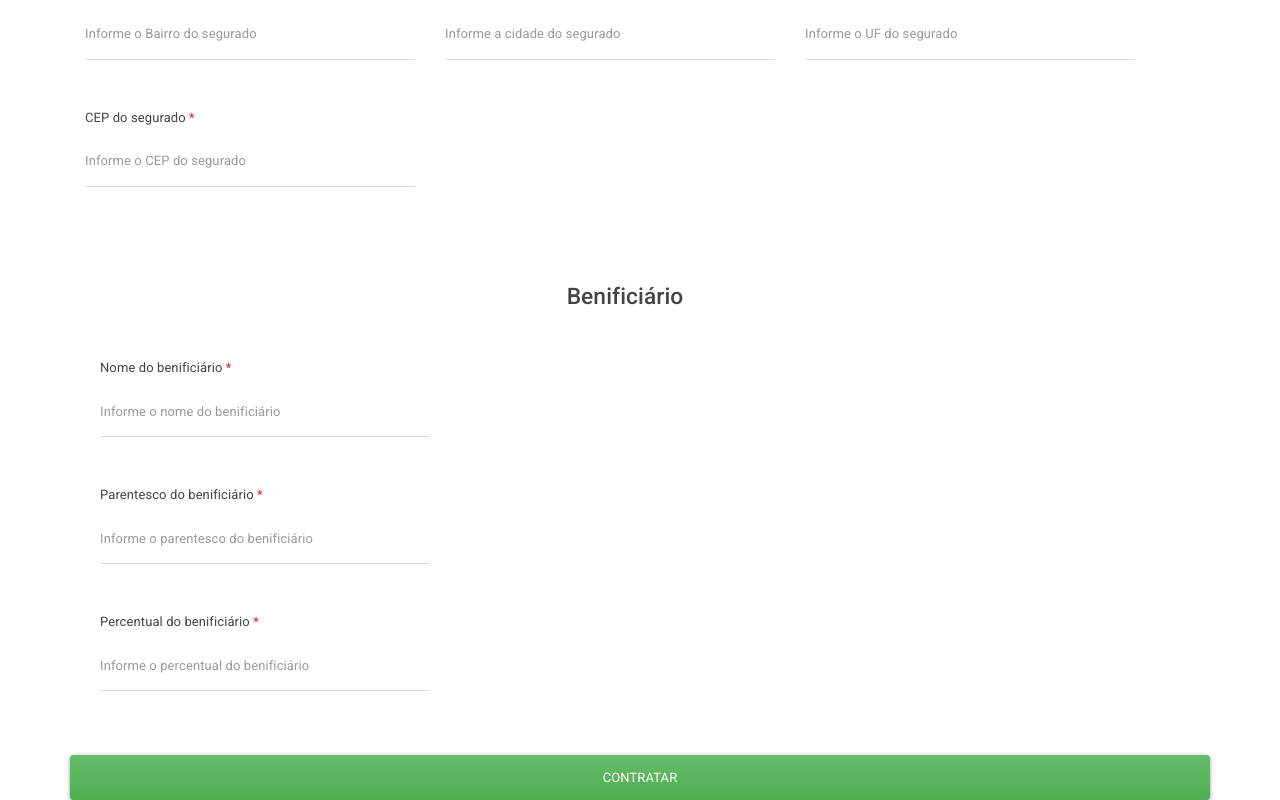
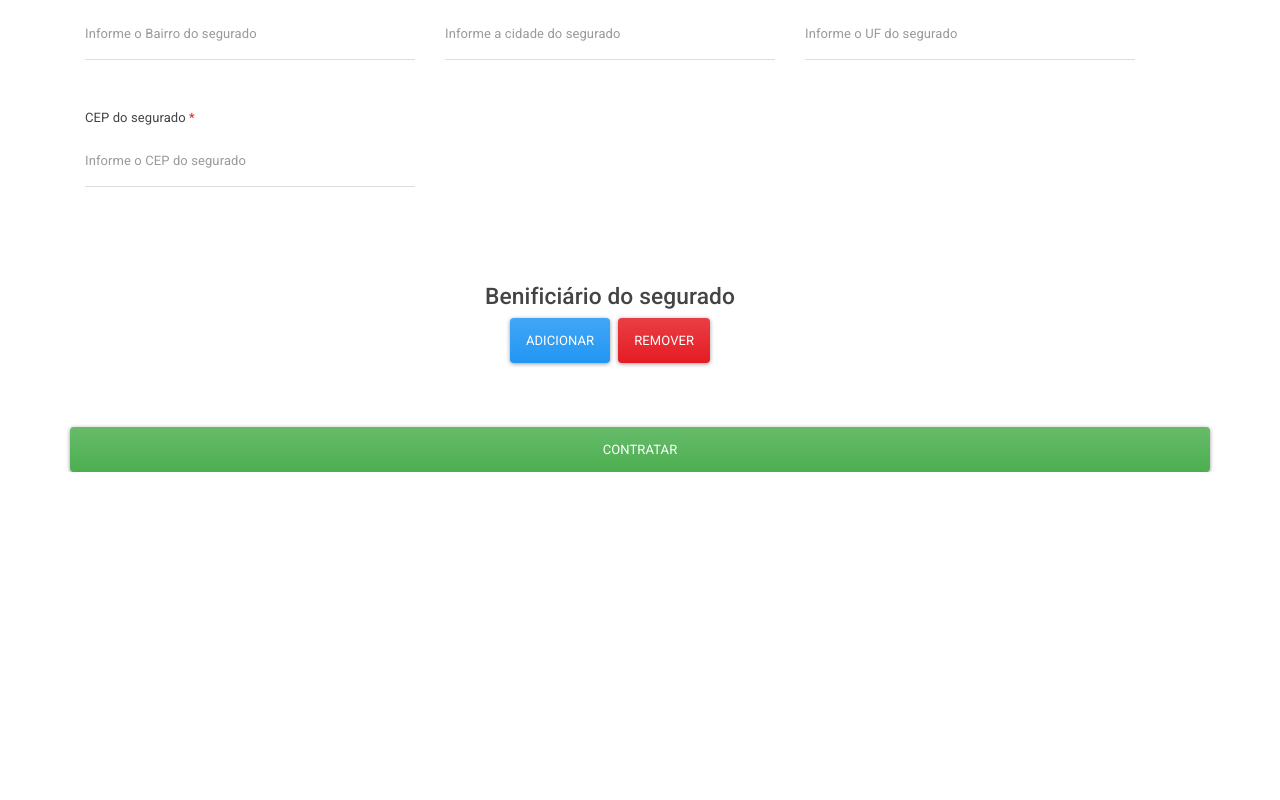
Before and after one commit to WemersonPD/lis-web-frontend-v2, an Angular app: page /seguro-individual-plano-form in a window 1280 px wide. Shown: the part 1759-2559 px from the top of the page. After the commit the page ends 2231 px from the top, so only its background shows below. Built offline with nearby package versions, Linux system fonts and the light colour scheme.

Commit message:
Add form beneficio segurado (sem validacao

```diff
--- a/src/app/seguro-individual-plano/seguro-individual-plano-form/seguro-individual-plano-form.component.html
+++ b/src/app/seguro-individual-plano/seguro-individual-plano-form/seguro-individual-plano-form.component.html
@@ -544,35 +544,66 @@
           ></app-mensagem-erro>
         </div>
       </div>
-      <div formGroupName="Beneficiarios" class="col-12">
-        <h3 class="text-center col-12 my-5">Benificiário</h3>
+      <div class="col-12 row">
+        <h3 class="mr-2 text-center col-12 mt-5">Benificiário do segurado</h3>
+        <div class="col-12 d-flex justify-content-center mb-5">
+          <button
+            (click)="addBeneficiario()"
+            type="button"
+            class="btn btn-primary mr-2"
+          >
+            Adicionar
+          </button>
+          <button
+            (click)="removerBeneficiario()"
+            type="button"
+            class="btn btn-danger"
+          >
+            Remover
+          </button>
+        </div>
+
+        <div
+          formArrayName="Beneficiarios"
+          *ngFor="
+            let beneficiario of seguroIndividualPlanoForm.get(
+              'Segurado.Beneficiarios'
+            ).value;
+            let i = index
+          "
+          class="col-12 row"
+        >
+          <div [formGroupName]="i" class="col-12 row">
             <div class="form-group col-4 mb-5">
-          <label>Nome do benificiário <span class="text-danger">*</span></label>
+              <label
+                >Nome do benificiário <span class="text-danger">*</span></label
+              >
               <input
                 type="text"
                 class="form-control"
                 formControlName="Nome"
                 placeholder="Informe o nome do benificiário"
               />
-          <app-mensagem-erro
+              <!-- <app-mensagem-erro
                 texto="O nome do benificiário é inválido"
                 *ngIf="
+
                   seguroIndividualPlanoForm.get('Segurado.Beneficiarios.Nome')
                     .errors?.required &&
-              seguroIndividualPlanoForm.get('Segurado.Beneficiarios.Nome').dirty
+                  seguroIndividualPlanoForm.get('Segurado.Beneficiarios.Nome')
+                    .dirty
                 "
               ></app-mensagem-erro>
               <app-mensagem-erro
-            texto="O Nome não deve conter mais de 50 caracteres"
+                texto="O nome não deve conter mais de 50 caracteres"
                 *ngIf="
                   seguroIndividualPlanoForm.get('Segurado.Beneficiarios.Nome')
                     .dirty &&
                   seguroIndividualPlanoForm.get('Segurado.Beneficiarios.Nome')
                     .errors?.maxlength
                 "
-          ></app-mensagem-erro>
+              ></app-mensagem-erro> -->
             </div>
-
             <div class="form-group col-4 mb-5">
               <label
                 >Parentesco do benificiário
@@ -584,7 +615,7 @@
                 formControlName="Parentesco"
                 placeholder="Informe o parentesco do benificiário"
               />
-          <app-mensagem-erro
+              <!-- <app-mensagem-erro
                 texto="O parentesco do benificiário é inválido"
                 *ngIf="
                   seguroIndividualPlanoForm.get('Segurado.Beneficiarios.Parentesco')
@@ -592,7 +623,7 @@
                   seguroIndividualPlanoForm.get('Segurado.Beneficiarios.Parentesco')
                     .dirty
                 "
-          ></app-mensagem-erro>
+              ></app-mensagem-erro> -->
             </div>
             <div class="form-group col-4 mb-5">
               <label
@@ -605,7 +636,7 @@
                 formControlName="Percentual"
                 placeholder="Informe o percentual do benificiário"
               />
-          <app-mensagem-erro
+              <!-- <app-mensagem-erro
                 texto="O Percentual do benificiário é inválido"
                 *ngIf="
                   seguroIndividualPlanoForm.get('Segurado.Beneficiarios.Percentual')
@@ -613,9 +644,19 @@
                   seguroIndividualPlanoForm.get('Segurado.Beneficiarios.Percentual')
                     .dirty
                 "
-          ></app-mensagem-erro>
+              ></app-mensagem-erro> -->
             </div>
           </div>
+        </div>
+      </div>
+      <!-- <div formArrayName="Beneficiarios" class="col-12 row">
+
+
+
+      </div>
+      <div formGroupName="Agregados col-12 row">
+        <h3 class="text-center col-12">Agregados do segurado</h3>
+      </div> -->
     </div>
     <!-- Segurado até aqui -->
     <button type="submit" class="btn btn-success mt-3 col-12">Contratar</button>
--- a/src/app/seguro-individual-plano/seguro-individual-plano-form/seguro-individual-plano-form.component.ts
+++ b/src/app/seguro-individual-plano/seguro-individual-plano-form/seguro-individual-plano-form.component.ts
@@ -1,5 +1,5 @@
 import { Component, OnInit } from '@angular/core';
-import { FormBuilder, FormGroup, Validators } from '@angular/forms';
+import { FormArray, FormBuilder, FormGroup, Validators } from '@angular/forms';
 
 @Component({
   templateUrl: './seguro-individual-plano-form.component.html',
@@ -54,11 +54,7 @@ export class SeguroIndividualPlanoFormComponent implements OnInit {
         TelefoneResidencial: ['', []],
         TelefoneComercial: ['', []],
         TelefoneCelular: ['', []],
-        Beneficiarios: this.formBuilder.group({
-          Nome: ['', [Validators.required, Validators.maxLength(50)]],
-          Parentesco: ['', [Validators.required]],
-          Percentual: ['', [Validators.required]],
-        }),
+        Beneficiarios: this.formBuilder.array([]),
         Agregados: this.formBuilder.group({
           Cpf: [
             '',
@@ -82,4 +78,25 @@ export class SeguroIndividualPlanoFormComponent implements OnInit {
     const form = this.seguroIndividualPlanoForm.getRawValue();
     console.log(form);
   }
+
+  addBeneficiario(): void {
+    const segurado = this.getSegurado();
+    const beneficiario = segurado.controls.Beneficiarios as FormArray;
+    beneficiario.push(
+      this.formBuilder.group({
+        Nome: ['', [Validators.required, Validators.maxLength(50)]],
+        Parentesco: ['', [Validators.required]],
+        Percentual: ['', [Validators.required]],
+      })
+    );
+  }
+  removerBeneficiario() {
+    const segurado = this.getSegurado();
+    const beneficiario = segurado.controls.Beneficiarios as FormArray;
+    beneficiario.removeAt(beneficiario.length - 1);
+  }
+
+  getSegurado(): FormGroup {
+    return this.seguroIndividualPlanoForm.controls.Segurado as FormGroup;
+  }
 }
```
Lines whose indentation alone changed are shown as unchanged.
